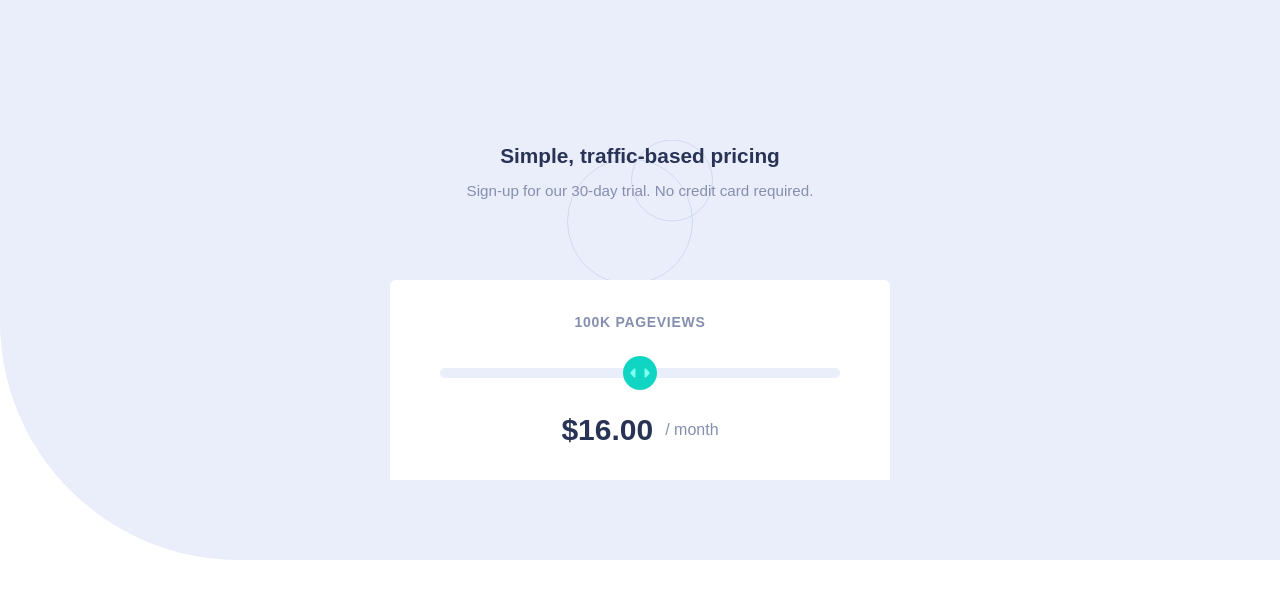
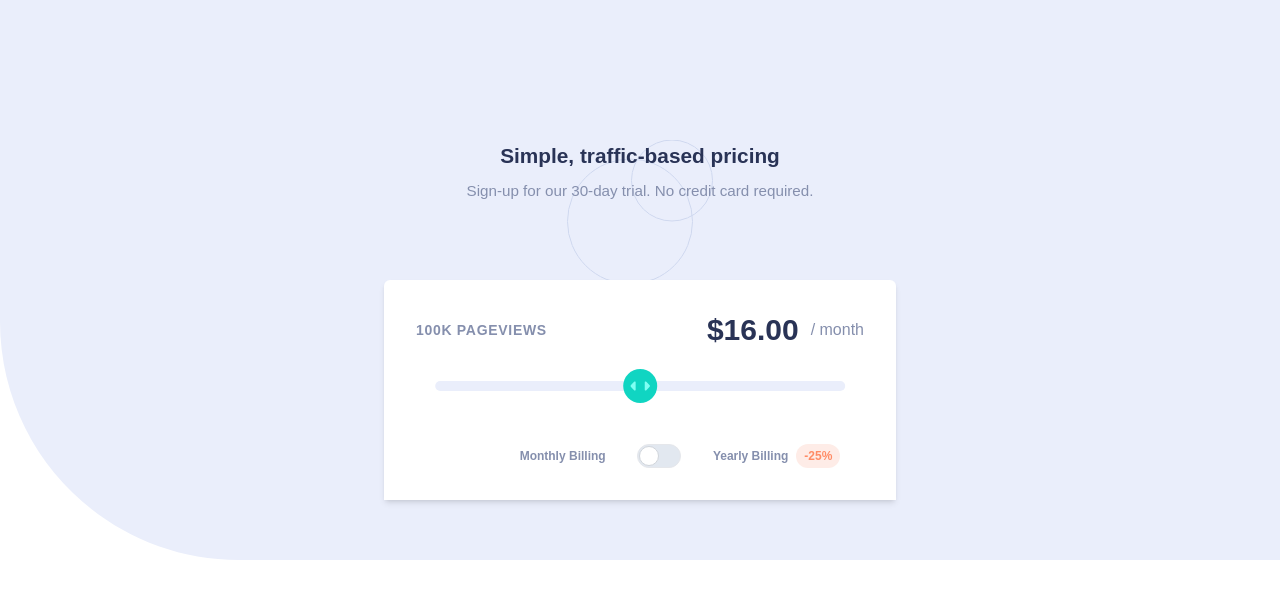
Before and after one commit to aguorcha/interactive-pricing, a Vue app: page / in a window 1280 px wide. Shown: the top 598 px of the page. Built offline with nearby package versions, Linux system fonts and the light colour scheme.

Commit message:
PriceRangeSlider maquetado

```diff
--- a/src/components/PriceRangeSlider.vue
+++ b/src/components/PriceRangeSlider.vue
@@ -10,21 +10,31 @@ const count = ref(0)
 
 <template>
   <div class="relative w-screen">
-    <div class="container absolute w-9/10 max-w-[500px] mt-[280px] left-1/2 -translate-x-1/2 p-8 flex flex-col items-center bg-white font-manrope rounded-tl-6 rounded-tr-6">
-      <div class="title-container flex flex-col items-center">
+    <div class="w-[90%] max-w-lg absolute mt-[280px] left-1/2 -translate-x-1/2 p-8 flex flex-col items-center bg-white font-manrope rounded-tl-6 rounded-tr-6 shadow-md sm:items-stretch">
+      <div class="title-container flex flex-col sm:flex-row sm:justify-between items-center">
         <h3 class="text-grayish-blue font-extrabold text-sm tracking-wider">100K PAGEVIEWS</h3>
-        <div class="">
-          <p class="mt-20 text-grayish-blue flex items-center" id="amount-container"><span class="text-3xl font-extrabold text-dark-desaturated-blue mr-3" id="amount">$16.00</span> / month</p>
-        </div>
-
-        <div id="slider-container" class="w-4/5 h-2.5 bg-light-grayish-blue-slider rounded-full absolute mt-14">
+        <p class="mt-20 sm:mt-0 text-grayish-blue flex items-center" id="amount-container"><span class="text-3xl font-extrabold text-dark-desaturated-blue mr-3" id="amount">$16.00</span> / month</p>
+        <div id="slider-container" class="sm:left-1/2 sm:-translate-x-1/2 w-4/5 h-2.5 bg-light-grayish-blue-slider rounded-full absolute mt-14 sm:mt-28">
           <div id="slider-track" class="absolute top-0 left-0 w-full h-full bg-transparent"></div>
           <div id="slider-thumb" class="absolute top-1/2 -translate-y-1/2 left-1/2 -translate-x-1/2 w-[34px] h-[34px] bg-strong-cyan hover:bg-soft-cyan active:bg-strong-cyan active:cursor-[grabbing] rounded-full cursor-pointer flex justify-center items-center">
             <img class="w-5" src="/src/assets/images/icon-slider.svg" alt="Slider icon">
           </div>
         </div>
       </div>
-      <div id="track"></div>
+
+      <div class="toggle-container flex items-center justify-between text-xs text-grayish-blue mt-7 font-semibold space-x-2 sm:mt-24 sm:ml-20 sm:justify-evenly">
+        <p class="monthly ">Monthly Billing</p>
+        <label class="relative inline-flex cursor-pointer items-center">
+          <input id="switch" type="checkbox" class="peer sr-only" />
+          <label for="switch" class="hidden"></label>
+          <div class="peer h-6 w-11 rounded-full border bg-slate-200 after:absolute after:left-[2px] after:top-0.5 after:h-5 after:w-5 after:rounded-full after:border after:border-gray-300 after:bg-white after:transition-all after:content-[''] peer-hover:bg-soft-cyan peer-checked:bg-soft-cyan peer-checked:after:translate-x-full peer-checked:after:border-white peer-focus:ring-green-300"></div>
+        </label>
+        <div class="yearly-discount flex items-center justify-between space-x-2">
+          <p class="yearly">Yearly Billing</p>
+          <div class="px-2 py-1 rounded-xl bg-light-grayish-red text-light-red" id="discount">-25%</div>
+        </div>
+      </div>
+
     </div>
   </div>
 
@@ -32,52 +42,4 @@ const count = ref(0)
 
 <style scoped>
 
-  .container {
-    /* position: absolute; */
-    width: 90%;
-    /* max-width: 500px;
-    margin-top: 280px;
-    left: 50%;
-    transform: translateX(-50%);
-    padding: 30px;
-    display: flex;
-    flex-direction: column;
-    align-items: center;
-    background-color: white;
-    font-family: 'Manrope', sans-serif;
-    border-radius: 6px 6px 0 0; */
-  }
-  /* #slider-container {
-    width: 80%;
-    height: 10px;
-    background-color: #eee;
-    border-radius: 10px;
-    position: absolute;
-    margin-top: 54px;
-  } */
-  /* #slider-track {
-    position: absolute;
-    top: 0;
-    left: 0;
-    width: 100%;
-    height: 100%;
-    background-color: transparent;
-  }
-  #slider-thumb {
-    position: absolute;
-    top: 50%;
-    transform: translateY(-50%);
-    left: 44%;
-    width: 34px;
-    height: 34px;
-    background-color: green;
-    border-radius: 50%;
-    cursor: pointer;
-    display: flex;
-    justify-content: center;
-    align-items: center;
-  }
-  #slider-thumb img {
-    width: 20px;
-  } */
 </style>
--- /dev/null
+++ b/src/components/SliderComponent.vue
@@ -0,0 +1,14 @@
+<script>
+export default {
+  name: 'SliderComponent',
+}
+</script>
+
+<template>
+  <div id="slider-container" class="w-4/5 h-2.5 bg-light-grayish-blue-slider rounded-full absolute mt-14">
+    <div id="slider-track" class="absolute top-0 left-0 w-full h-full bg-transparent"></div>
+    <div id="slider-thumb" class="absolute top-1/2 -translate-y-1/2 left-1/2 -translate-x-1/2 w-[34px] h-[34px] bg-strong-cyan hover:bg-soft-cyan active:bg-strong-cyan active:cursor-[grabbing] rounded-full cursor-pointer flex justify-center items-center">
+      <img class="w-5" src="/src/assets/images/icon-slider.svg" alt="Slider icon">
+    </div>
+  </div>
+</template>
```
